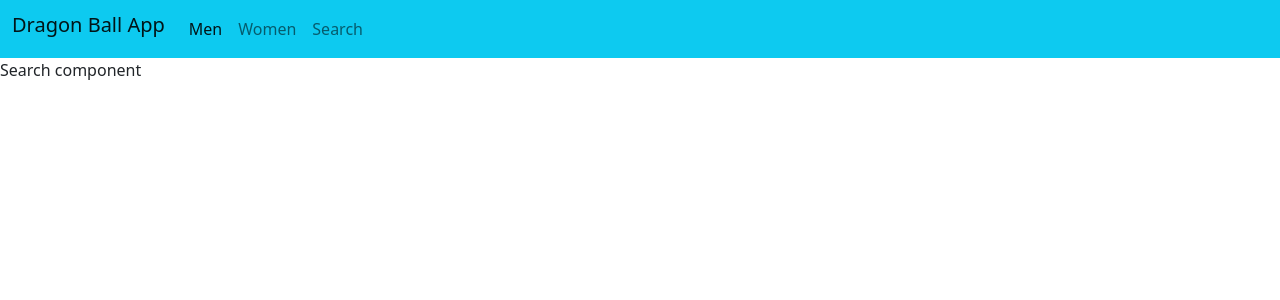
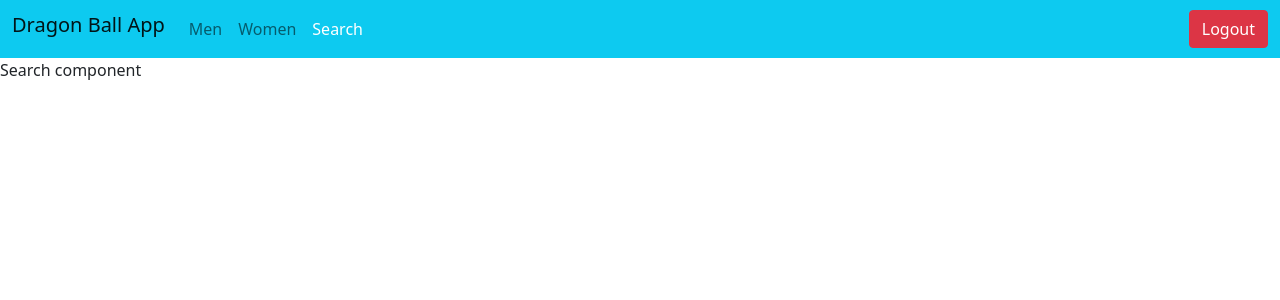
Before and after one commit to christophermontero/dragon-ball-app, a React (Create React App) app: page /search in a window 1280 px wide. Shown: the top 300 px of the page. Built offline with nearby package versions, Linux system fonts and the light colour scheme.

Commit message:
The images are added inside the Card component

```diff
--- /dev/null
+++ b/src/components/Card.jsx
@@ -0,0 +1,22 @@
+import React from "react";
+import { Link } from "react-router-dom";
+
+const Card = ({ name, description, type, id }) => {
+  const path = `/assets/${type}-${id}.png`;
+  return (
+    <div className="card m-3 col-12 col-md-4" style={{ width: 200 }}>
+      <img className="card-img-top" src={path} alt={id} />
+      <div className="card-body">
+        <h3 className="card-title">
+          <p className="card-text">
+            <Link className="card-link" to={""}>
+              more
+            </Link>
+          </p>
+        </h3>
+      </div>
+    </div>
+  );
+};
+
+export default Card;
--- a/src/components/Navbar.jsx
+++ b/src/components/Navbar.jsx
@@ -1,6 +1,13 @@
 import React from "react";
+import { NavLink, useHistory } from "react-router-dom";
 
 const Navbar = () => {
+  const history = useHistory();
+
+  const handleLogout = () => {
+    history.replace("/login");
+  };
+
   return (
     <nav className="navbar navbar-expand-lg navbar-light bg-info">
       <div className="container-fluid">
@@ -19,23 +26,41 @@ const Navbar = () => {
           <span className="navbar-toggler-icon" />
         </button>
         <div className="collapse navbar-collapse" id="navbarNav">
-          <ul className="navbar-nav">
+          <ul className="navbar-nav me-auto mb-2 mb-lg-0">
             <li className="nav-item">
-              <a className="nav-link active" aria-current="page" href="#">
+              <NavLink
+                activeClassName="active text-white"
+                className="nav-link"
+                aria-current="page"
+                to="/men"
+              >
                 Men
-              </a>
+              </NavLink>
             </li>
             <li className="nav-item">
-              <a className="nav-link" href="#">
+              <NavLink
+                activeClassName="active text-white"
+                className="nav-link"
+                to="/women"
+              >
                 Women
-              </a>
+              </NavLink>
             </li>
             <li className="nav-item">
-              <a className="nav-link" href="#">
+              <NavLink
+                activeClassName="active text-white"
+                className="nav-link"
+                to="/search"
+              >
                 Search
-              </a>
+              </NavLink>
             </li>
           </ul>
+          <div className="d-flex">
+            <button className="btn btn-danger" onClick={handleLogout}>
+              Logout
+            </button>
+          </div>
         </div>
       </div>
     </nav>
--- a/src/pages/LoginScreen.jsx
+++ b/src/pages/LoginScreen.jsx
@@ -1,11 +1,16 @@
 import React from "react";
 
-const LoginScreen = () => {
+const LoginScreen = ({ history }) => {
+  const handleLogin = () => {
+    history.push("/men");
+  };
   return (
     <div className="container mt-5 text-center">
       <img src="assets/animate.gif" alt="gif" />
-      <h1 class="my-3">Login Screen</h1>
-      <button className="btn btn-primary">Login</button>
+      <h1 className="my-3">Login Screen</h1>
+      <button className="btn btn-primary" onClick={handleLogin}>
+        Login
+      </button>
     </div>
   );
 };
--- a/src/pages/MenScreen.jsx
+++ b/src/pages/MenScreen.jsx
@@ -1,7 +1,20 @@
 import React from "react";
+import Card from "../components/Card";
+import { Characters } from "../models/Characters";
 
 const MenScreen = () => {
-  return <div>Men component</div>;
+  const men = Characters.filter((char) => char.type === "h");
+
+  return (
+    <div className="container mt-3">
+      <h1>Men component</h1> <hr />
+      <div className="row">
+        {men.map((man) => (
+          <Card key={man.id} {...man} />
+        ))}
+      </div>
+    </div>
+  );
 };
 
 export default MenScreen;
```
